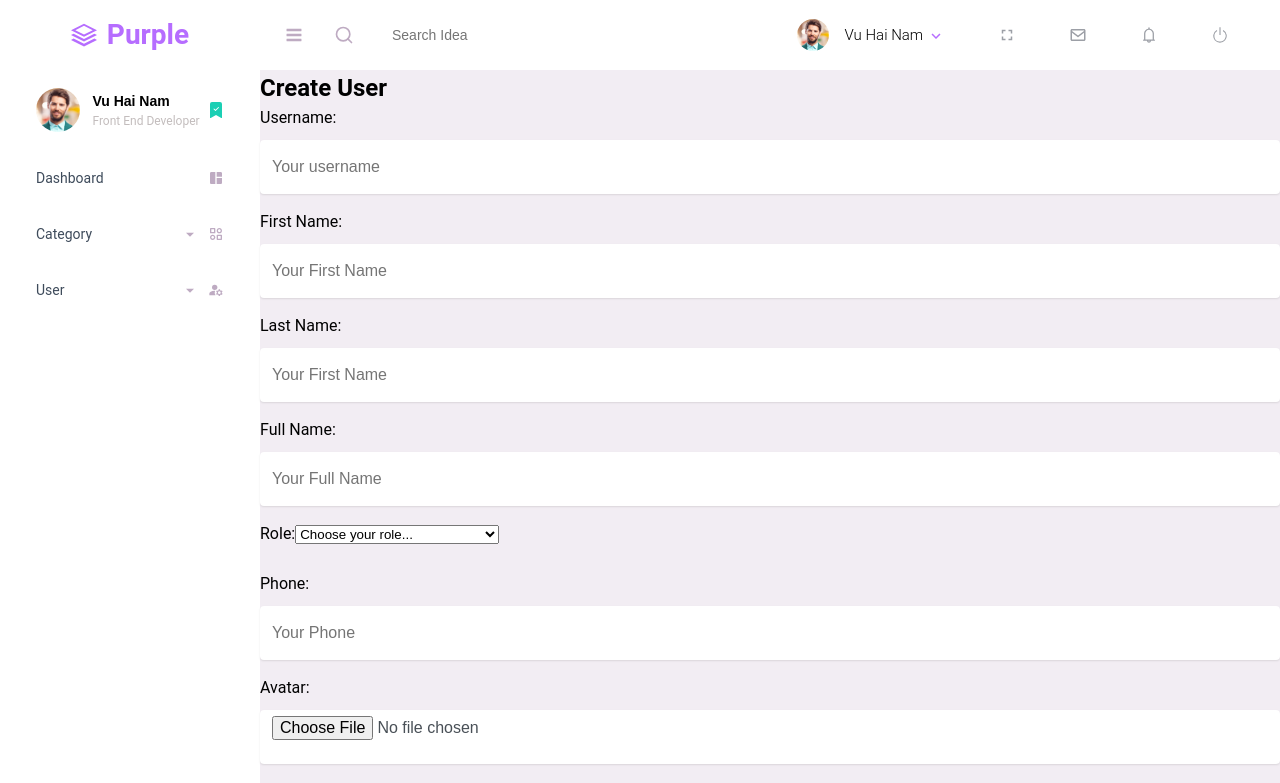
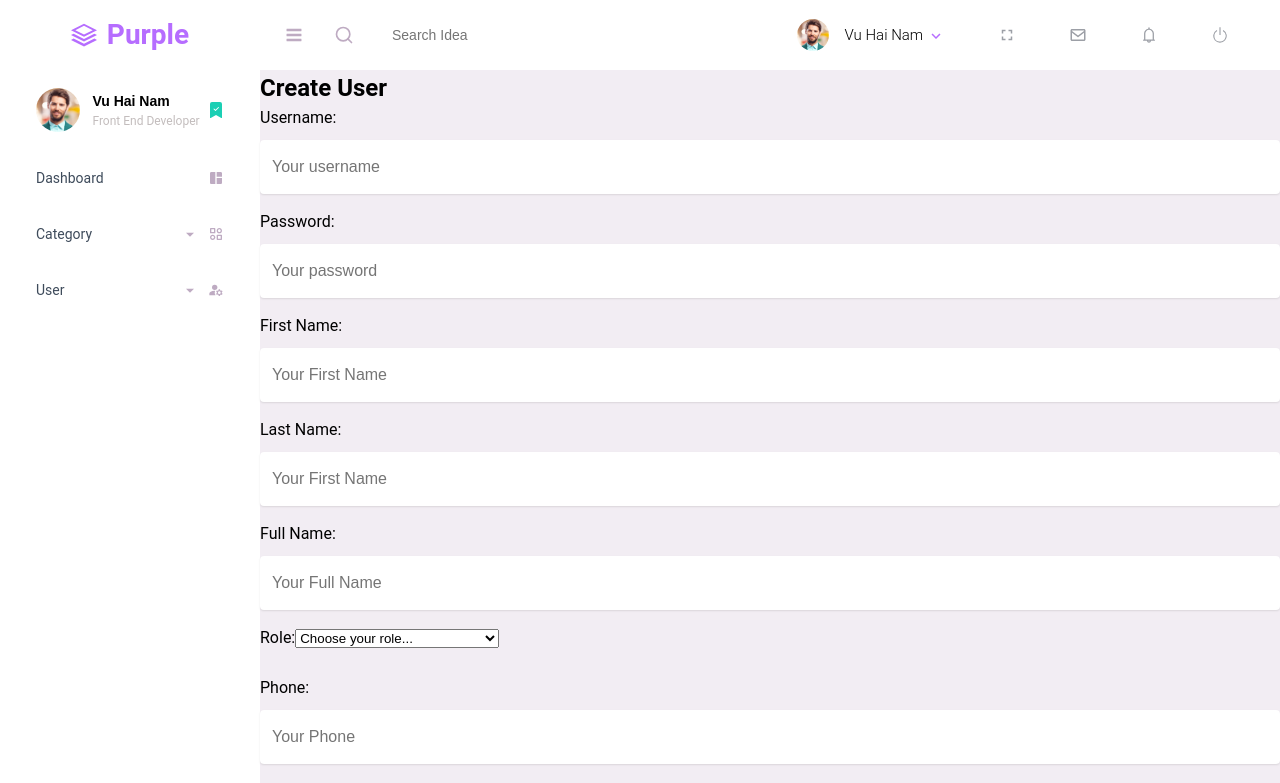
Before and after one commit to vunam191120/enterprise, a React (Create React App) app: page /users/create in a window 1280 px wide. Shown: the top 783 px of the page. Built offline with nearby package versions, Linux system fonts and the light colour scheme.

Commit message:
Fix CRUD with api to make them work successfully

```diff
--- a/src/modules/user/form/UserForm.js
+++ b/src/modules/user/form/UserForm.js
@@ -35,13 +35,13 @@ function UserForm({ mode }) {
             full_name: response.data.data.full_name,
             role_id: response.data.data.role_id,
             phone: response.data.data.phone.toString(),
-            // avatar: response.data.data.avatar,
             avatar: "",
           });
         });
     } else if (mode === "create") {
       setUser({
         username: "",
+        password: "",
         first_name: "",
         last_name: "",
         full_name: "",
@@ -98,13 +98,38 @@ function UserForm({ mode }) {
     e.preventDefault();
     if (mode === "update") {
       return axios
-        .put("http://103.107.182.190/service1/user", user)
-        .then((response) => console.log(response.data))
+        .put(`http://103.107.182.190/service1/user`, {
+          username: user.username,
+          full_name: user.full_name,
+          last_name: user.last_name,
+          first_name: user.first_name,
+          phone: user.phone,
+          role_id: user.role_id,
+          avatar: user.avatar,
+        })
+        .then((response) => {
+          console.log(response.data);
+          // navigate("/users/view");
+          navigate(-1);
+        })
         .catch((err) => console.log(err));
     }
     return axios
-      .post("http://103.107.182.190/service1/user", user)
-      .then((response) => response.data)
+      .post(`http://103.107.182.190/service1/user`, {
+        username: user.username,
+        password: user.password,
+        full_name: user.full_name,
+        last_name: user.last_name,
+        first_name: user.first_name,
+        phone: user.phone,
+        role_id: +user.role_id,
+        avatar: user.avatar,
+      })
+      .then((response) => {
+        console.log(response.data);
+        // navigate("/users/view");
+        navigate(-1);
+      })
       .catch((err) => console.log(err));
   };
 
@@ -136,6 +161,24 @@ function UserForm({ mode }) {
             )}
           />
         </div>
+        {mode === "create" && (
+          <div className={styles.formGroup}>
+            <label htmlFor="password" className={styles.label}>
+              Password:
+            </label>
+            <Input
+              onChange={handleOnChange}
+              config={configInput(
+                "password",
+                "",
+                "password",
+                "password",
+                user.password,
+                "Your password"
+              )}
+            />
+          </div>
+        )}
         <div className={styles.formGroup}>
           <label htmlFor="firstName" className={styles.label}>
             First Name:
@@ -234,7 +277,7 @@ function UserForm({ mode }) {
           <label htmlFor="avatar" className={styles.label}>
             Avatar:
           </label>
-          <Input
+          {/* <Input
             onChange={handleOnImageChange}
             config={configInput(
               "avatar",
@@ -244,6 +287,17 @@ function UserForm({ mode }) {
               "",
               "",
               "image/*"
+            )}
+          /> */}
+          <Input
+            onChange={handleOnChange}
+            config={configInput(
+              "avatar",
+              "",
+              "avatar",
+              "text",
+              user.avatar,
+              "Your Avatar Name"
             )}
           />
         </div>
--- a/src/modules/user/list/UsersList.js
+++ b/src/modules/user/list/UsersList.js
@@ -1,6 +1,6 @@
 import React, { useEffect, useState } from "react";
 import axios from "axios";
-import { Link } from "react-router-dom";
+import { Link, useNavigate } from "react-router-dom";
 
 import Popup from "../../../component/popup/Popup";
 import Table from "../../../component/table/Table";
@@ -8,9 +8,10 @@ import ProductTableHead from "./table-head";
 import Button from "../../../component/button/Button";
 
 function UsersList({ currentPage, onCurrentPage, onPageSize }) {
-  const [username, setUsername] = useState("");
+  const [userId, setUserId] = useState("");
   const [isOpen, setIsOpen] = useState(false);
   const [products, setProducts] = useState([]);
+  const navigate = useNavigate();
 
   useEffect(() => {
     axios.get("http://103.107.182.190/service1/user/").then((response) => {
@@ -20,23 +21,24 @@ function UsersList({ currentPage, onCurrentPage, onPageSize }) {
 
   const handleClickClose = () => setIsOpen(false);
 
-  const onClickDelete = (username) => {
+  const onClickDelete = (deleteUserId) => {
     setIsOpen(true);
-    setUsername(username);
+    setUserId(deleteUserId);
   };
 
-  const handleClickDeleteUser = (deleteUsername) => {
-    const deleteUser = {
-      username: deleteUsername,
-    };
+  const handleClickDeleteUser = (deleteUserId) => {
     axios
-      .delete("http://103.107.182.190/service1/user", deleteUser)
-      .then((response) => console.log(response.data))
+      .delete(`http://103.107.182.190/service1/user/${deleteUserId}`)
+      .then((response) => {
+        console.log(response.data);
+        // navigate("/users/view");
+        navigate(-1);
+      })
       .catch((err) => console.log(err));
   };
 
   const renderRows = (user, index, onClickDelete) => (
-    <tr key={`${user.id} - ${index}`}>
+    <tr key={`${user.user_id} - ${index}`}>
       <td>{index + 1}</td>
       <td>{user.avatar}</td>
       <td>{user.full_name}</td>
@@ -57,7 +59,7 @@ function UsersList({ currentPage, onCurrentPage, onPageSize }) {
           type={"button"}
           buttonSize={"btnSmall"}
           buttonStyle={"btnDangerSolid"}
-          onClick={() => onClickDelete(user.username)}
+          onClick={() => onClickDelete(user.user_id)}
         >
           Delete
         </Button>
@@ -87,7 +89,7 @@ function UsersList({ currentPage, onCurrentPage, onPageSize }) {
           title="Confirm Infomation"
           message="Are you sure to delete this record?"
           onClose={handleClickClose}
-          onConfirm={() => handleClickDeleteUser(username)}
+          onConfirm={() => handleClickDeleteUser(userId)}
         />
       </div>
     );
```
